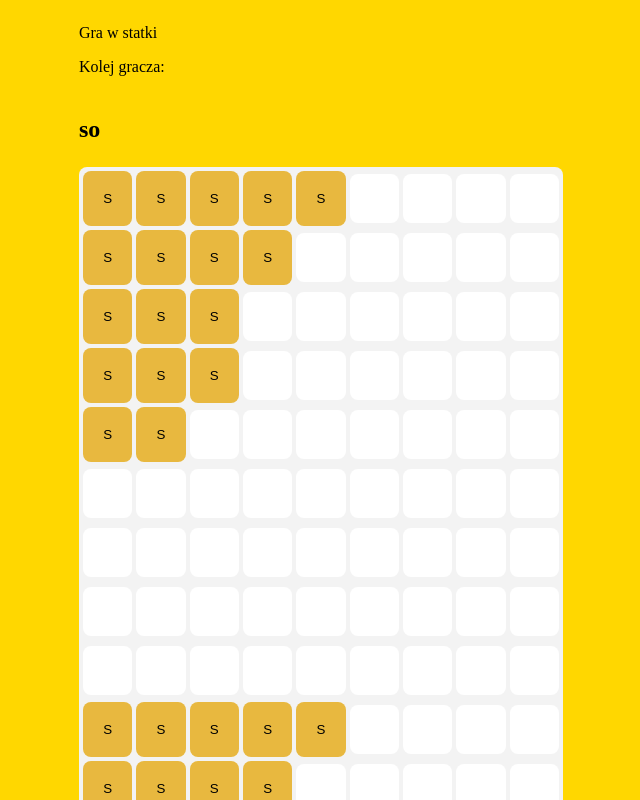
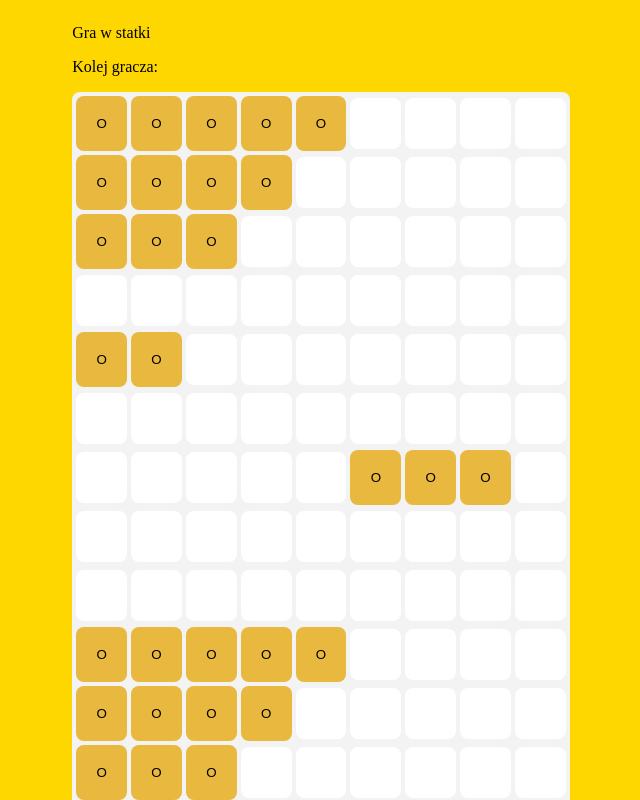
Before and after one commit to Bartholomeas/ships-game-oop, a React (Vite) app: page / in a window 1280 px wide. Shown: the top 800 px of the page, without its empty margins (321-961 px from the left). Built offline with nearby package versions, Linux system fonts and the light colour scheme.

Commit message:
changing state is working but not as expected, its moving all the board

```diff
--- a/src/App.tsx
+++ b/src/App.tsx
@@ -11,13 +11,6 @@ interface StateInterface {
 class App extends Component<any, StateInterface> {
   constructor(private PlayerOne: any, private PlayerTwo: any, props: any) {
     super(props);
-    this.PlayerOne = new Player(1, 4, true);
-    this.PlayerTwo = new Player(2, 5, false);
-
-    this.state = {
-      shipSm: [],
-      playerTurn: 1,
-    };
   }
 
   startQueue() {
@@ -43,9 +36,9 @@ class App extends Component<any, StateInterface> {
         [2, 2],
       ]),
       new Ship(3, [
-        [3, 0],
-        [3, 1],
-        [3, 2],
+        [6, 0],
+        [6, 1],
+        [6, 2],
       ]),
       new Ship(2, [
         [4, 0],
@@ -89,9 +82,9 @@ class App extends Component<any, StateInterface> {
                 [2, 2],
               ]),
               new Ship(3, [
-                [3, 0],
-                [3, 1],
-                [3, 2],
+                [6, 5],
+                [6, 6],
+                [6, 7],
               ]),
               new Ship(2, [
                 [4, 0],
--- a/src/components/Board.tsx
+++ b/src/components/Board.tsx
@@ -12,7 +12,7 @@ export default class Board extends Component<{ ships: Ship[] }, { cells: any[] }
   public readonly size = 9;
 
   constructor(ships: Ship[]) {
-    super(ships);
+    super(ships as any);
     this.ships = ships;
     this.grid = Array(this.size)
       .fill(null)
@@ -24,29 +24,61 @@ export default class Board extends Component<{ ships: Ship[] }, { cells: any[] }
   }
 
   private placeShips() {
-    const { ships } = this.ships;
-    console.log(ships);
+    const { ships }: any = this.ships;
     for (const ship of ships) {
       for (const [x, y] of ship.positions) {
         this.grid[x][y] = ship;
       }
     }
-    console.log(this.grid);
+  }
+
+  public attackShip(x: number, y: number): boolean {
+    if (this.grid[x][y] === null) {
+      this.grid[x][y] = -1;
+      return false;
+    }
+    if (this.grid[x][y] !== -1) {
+      this.grid[x][y].hit();
+
+      if (this.grid[x][y].isSunk()) {
+        this.grid[x][y] = -1;
+        this.setState(prevState => {
+          const newCells = [...prevState.cells];
+          newCells[x * this.size + y] = (
+            <button className={`${style.ship} ${style.ship__sunk}`} key={`${x}-${y}`}>
+              X
+            </button>
+          );
+          return { cells: newCells };
+        });
+      }
+      return true;
+    }
+    return false;
+  }
+
+  public checkWin() {
+    for (const ship of this.ships) {
+      if (!ship.isSunk()) {
+        return false;
+      }
+    }
+    return true;
   }
 
   private renderCells() {
     for (let x = 0; x < this.size; x++) {
       for (let y = 0; y < this.size; y++) {
-        this.setState((prevState, props) => ({
+        this.setState(prevState => ({
           cells: [
             ...prevState.cells,
             <button
-              onClick={() => {
-                console.log(this.grid[x][y]);
+              onClick={e => {
+                this.attackShip(x, y);
               }}
               className={`${style.ship} ${this.grid[x][y] ? style.ship__active : ''}`}
-              key={`${x}-${y}`}>
-              {this.grid[x][y] !== null ? 'S' : ''}
+              key={x * this.size + y}>
+              {this.grid[x][y] !== null ? (this.grid[x][y].isSunk() ? 'X' : 'O') : ''}
             </button>,
           ],
         }));
@@ -58,11 +90,18 @@ export default class Board extends Component<{ ships: Ship[] }, { cells: any[] }
     this.placeShips();
     this.renderCells();
   }
+  // componentDidUpdate(prevProps: any, prevState: any) {
+  //   // this.renderCells();
+  //   console.log(prevState);
+  //   if (this.state !== prevState) {
+  //     console.log('rerender');
+  //     this.render();
+  //   }
+  // }
 
   public render() {
     return (
       <div className={style.wrapper}>
-        {this.grid[0][1] && <p>so</p>}
         <div className={style.position__wrapper}>{this.state.cells}</div>
       </div>
     );
--- a/src/components/Player.tsx
+++ b/src/components/Player.tsx
@@ -1,22 +1,15 @@
-import { Component } from "react";
-import Ship from "./Ship";
+import { Component } from 'react';
+import Board from './Board';
+import Ship from './Ship';
 
-interface StateInterface {
-  ships: Record<string, number>;
-  thisPlayerTurn: boolean;
-}
-export default class Player extends Component<{}, StateInterface> {
-  constructor(public id: number, public shipsLeft: number, public myTurn: boolean, props?: any) {
-    super(props);
-    this.state = {
-      ships: {
-        onePoleShip: 4,
-        twoPoleShip: 3,
-        threePoleShip: 2,
-        fourPoleShip: 1,
-      },
-      thisPlayerTurn: false,
-    };
+export default class Player extends Component<any, any> {
+  private ships: Ship[];
+  private board: Board;
+
+  constructor(ships: Ship[], board: Board) {
+    super(ships, board);
+    this.ships = ships;
+    this.board = board;
   }
 
   componentDidMount() {
@@ -24,6 +17,6 @@ export default class Player extends Component<{}, StateInterface> {
   }
 
   clickHandler() {
-    console.log("Player:" + this.id);
+    console.log('Player:');
   }
 }
--- a/src/components/Ship.tsx
+++ b/src/components/Ship.tsx
@@ -2,7 +2,7 @@ import React, { Component } from 'react';
 
 export default class Ship extends Component {
   private readonly size;
-  private health;
+  public health;
   private readonly positions;
 
   constructor(size: number, positions: Array<[number, number]>) {
@@ -12,11 +12,24 @@ export default class Ship extends Component {
     this.positions = positions;
   }
 
-  public hit(): void {
-    this.health--;
+  public hit() {
+    if (this.isSunk()) {
+      console.log(this.health);
+      return;
+    } else {
+      console.log(this.health);
+      this.health--;
+      return;
+    }
   }
 
   public isSunk(): boolean {
+    if (this.health === 0) console.log('zatopiony');
     return this.health === 0;
   }
+
+  public checkHealth() {
+    console.log(this.health);
+    return this.health;
+  }
 }
--- a/src/components/styles/Board.module.css
+++ b/src/components/styles/Board.module.css
@@ -39,3 +39,7 @@
 .ship__active {
   background-color: #e8b83f;
 }
+
+.ship__sunk {
+  background-color: rgb(229, 109, 109);
+}
```
Also changed, not shown: 5 other files (tests, documents, lock files or other folders).
